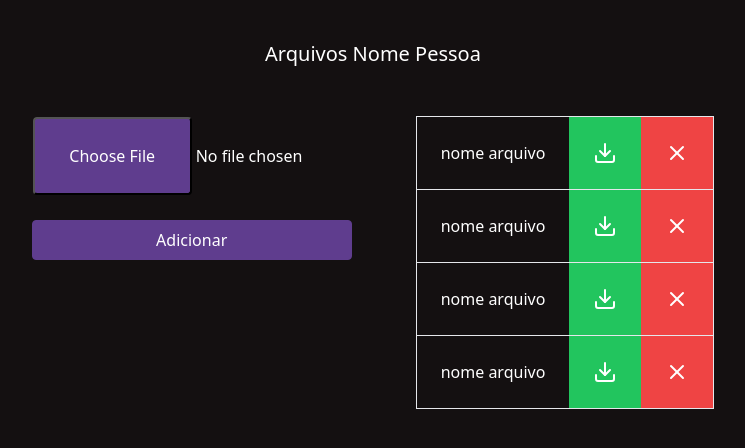
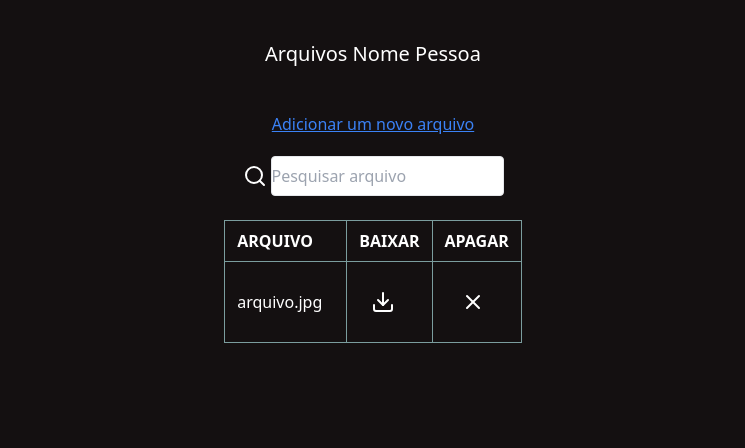
Before and after one commit to AbnerCerqueira/sistema-de-armazenamento-de-arquivos, a React (Vite) app in the folder frontend/: page /user/nome in a window 1280 px wide. Shown: the top 448 px of the page, without its empty margins (267-1012 px from the left). Built offline with nearby package versions, Linux system fonts and the light colour scheme.

Commit message:
:recycle: refactor: Input de selecionar arquivos e tabela

```diff
--- a/frontend/package.json
+++ b/frontend/package.json
@@ -10,6 +10,9 @@
     "preview": "vite preview"
   },
   "dependencies": {
+    "@emotion/react": "^11.13.0",
+    "@emotion/styled": "^11.13.0",
+    "@mui/material": "^5.16.6",
     "lucide-react": "^0.418.0",
     "react": "^18.3.1",
     "react-dom": "^18.3.1",
--- a/frontend/src/layouts/Forms.tsx
+++ b/frontend/src/layouts/Forms.tsx
@@ -3,7 +3,7 @@ import { NavLink, Outlet } from "react-router-dom";
 export default function () {
     return (
         <div className="h-screen flex flex-col justify-center items-center bg-custom-black">
-            <div className="flex flex-col justify-center items-center p-20 space-y-4 font-bold">
+            <div className="flex flex-col justify-center items-center space-y-4 font-bold">
                 <div className="inline-flex items-center space-x-4 text-xl font-medium text-white">
                     <NavLink to='/' className={({ isActive }) => isActive ? "p-2 text-custom-purple font-bold rounded" : "duration-200"}>Login</NavLink>
                     <NavLink to='/cadastro' className={({ isActive }) => isActive ? "p-2 text-custom-purple font-bold rounded" : "duration-300"}>Cadastro</NavLink>
--- a/frontend/src/pages/Home.tsx
+++ b/frontend/src/pages/Home.tsx
@@ -1,44 +1,60 @@
-import { Download, X } from "lucide-react";
+import { Button, Modal, Typography } from "@mui/material";
+import { Box, Download, Search, X } from "lucide-react";
+import { useState } from "react";
 
 export default function Home() {
+    const [open, setOpen] = useState(false);
+    const handleOpen = () => setOpen(true);
+    const handleClose = () => setOpen(false);
+
     return (
-        <main className="flex flex-col space-y-12 text-white h-screen bg-custom-black">
+        <main className="flex flex-col space-y-12 text-white h-screen bg-custom-black leading-none">
             <h1 className="font-medium mt-10 text-xl text-center">
                 Arquivos Nome Pessoa
             </h1>
-            <div className="flex justify-center h-4/5 space-x-16">
-                <div className="w-1/4 space-y-6">
-                    <input id="input-file" type="file" className="h-20 w-full border border-custom-black rounded cursor-pointer duration-200  hover:border-custom-green file:w-1/2 file:h-full file:bg-custom-purple file:text-white file:rounded file:cursor-pointer" />
-                    <button className="w-full h-10 text-white bg-custom-purple border border-custom-purple rounded duration-200 hover:border-custom-green">Adicionar</button>
+            <div className="flex flex-col items-center h-4/5 space-y-6">
+                <a onClick={handleOpen} className="text-blue-500 underline cursor-pointer">Adicionar um novo arquivo</a>
+                <div className="inline-flex items-center space-x-1">
+                    <Search />
+                    <input type="search" placeholder="Pesquisar arquivo" className="h-10 text-black rounded focus:outline-none border duration-200 hover:border-custom-green" />
                 </div>
                 <div className="overflow-x-hidden overflow-y-auto">
-                    <table className="table-fixed">
-                        <thead></thead>
+                    <table className="border rounded table-fixed">
+                        <thead className="uppercase">
+                            <tr className="text-left">
+                                <th className="p-3 border border-custom-green">arquivo</th>
+                                <th className="p-3 border border-custom-green">baixar</th>
+                                <th className="p-3 border border-custom-green">apagar</th>
+                            </tr>
+                        </thead>
                         <tbody>
-                            <tr className="border">
-                                <td className="p-6">nome arquivo</td>
-                                <td className="p-6 bg-green-500 cursor-pointer duration-200 hover:bg-green-300"><Download /></td>
-                                <td className="p-6 cursor-pointer bg-red-500 duration-200 hover:bg-red-300"><X /></td>
-                            </tr>
-                            <tr className="border">
-                                <td className="p-6">nome arquivo</td>
-                                <td className="p-6 bg-green-500 cursor-pointer duration-200 hover:bg-green-300"><Download /></td>
-                                <td className="p-6 cursor-pointer bg-red-500 duration-200 hover:bg-red-300"><X /></td>
-                            </tr>
-                            <tr className="border">
-                                <td className="p-6">nome arquivo</td>
-                                <td className="p-6 bg-green-500 cursor-pointer duration-200 hover:bg-green-300"><Download /></td>
-                                <td className="p-6 cursor-pointer bg-red-500 duration-200 hover:bg-red-300"><X /></td>
-                            </tr>
-                            <tr className="border">
-                                <td className="p-6">nome arquivo</td>
-                                <td className="p-6 bg-green-500 cursor-pointer duration-200 hover:bg-green-300"><Download /></td>
-                                <td className="p-6 cursor-pointer bg-red-500 duration-200 hover:bg-red-300"><X /></td>
+                            <tr className="border border-custom-green text-left odd:bg-custom-black even:bg-black">
+                                <td className="p-6 pl-3">arquivo.jpg</td>
+                                <td className="p-6 border border-custom-green cursor-pointer duration-200 hover:bg-custom-green"><Download /></td>
+                                <td className="p-7 text-center cursor-pointer duration-200 hover:bg-custom-green"><X /></td>
                             </tr>
                         </tbody>
                     </table>
                 </div>
             </div>
+            <Modal
+                open={open}
+                onClose={handleClose}
+                aria-labelledby="modal-modal-title"
+                aria-describedby="modal-modal-description"
+            >
+
+                <div className="absolute top-1/2 left-1/2 -translate-x-1/2 -translate-y-1/2 p-20 text-white bg-custom-black leading-none rounded">
+                    <Typography id="modal-modal-title" variant="h6" component="h2" className="text-center ">
+                        <button onClick={handleClose} className="absolute top-0 right-0 bg-red-500"><X /></button>
+                        Clique para selecionar arquivo
+                    </Typography>
+                    <Typography id="modal-modal-description" sx={{ mt: 2 }} className="space-y-6">
+                        <input name="input-file" type="file" className="h-20 w-full border border-custom-black rounded cursor-pointer duration-200  hover:border-custom-green file:w-1/2 file:h-full file:bg-custom-purple file:text-white file:border-0 file:rounded file:cursor-pointer" />
+                        <button className="w-full h-10 bg-custom-purple border border-custom-purple rounded duration-200 hover:border-custom-green">Adicionar</button>
+                    </Typography>
+                </div>
+            </Modal>
         </main>
     )
 }
```
Also changed, not shown: 1 other file (tests, documents, lock files or other folders).
